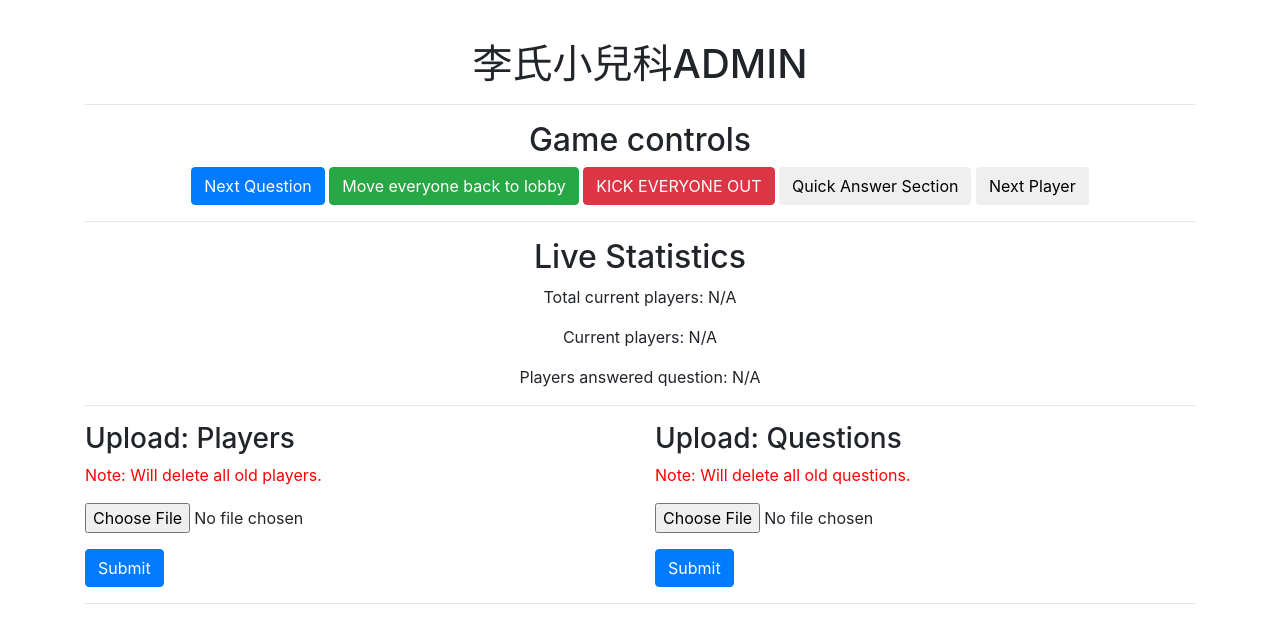
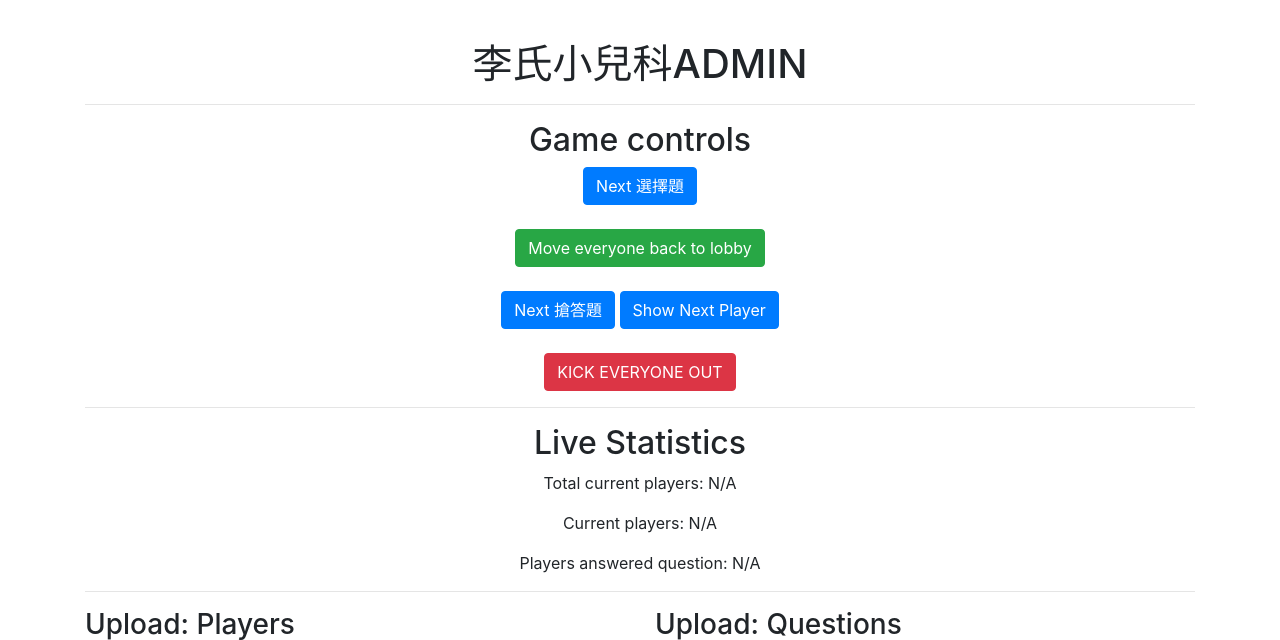
Before and after one commit to choyiny/answer-me, a Flask app: template answer/templates/admin.html in a window 1280 px wide. Shown: the top 640 px of the page. Before the commit the page ends 604 px from the top, so only its background shows below. Run offline with Flask 2, Linux system fonts and the light colour scheme; the template is opened without the code that fills it, so the values that code supplies are empty; some libraries are stand-ins or nearby versions.

Commit message:
admin panel changes

```diff
--- a/answer/app.py
+++ b/answer/app.py
@@ -116,7 +116,6 @@ def import_questions():
     if not file_handle:
         return gen_response({'success': False})
 
-    # TODO: read some csv into list
     csv_reader = csv.reader([line.decode("utf-8") for line in file_handle.readlines()])
 
     for question, correct, wrong1, wrong2, wrong3 in csv_reader:
--- a/answer/templates/admin.html
+++ b/answer/templates/admin.html
@@ -20,11 +20,22 @@
     <hr>
     <div class="container text-center">
         <h2>Game controls</h2>
-        <button class="btn btn-primary next-question">Next Question</button>
-        <button class="btn btn-success move-to-lobby">Move everyone back to lobby</button>
-        <button class="btn btn-danger reset-to-login">KICK EVERYONE OUT</button>
-        <button class="btn quick-answer-section">Quick Answer Section</button>
-        <button class="btn next-player">Next Player</button>
+        <div class="form-block">
+            <button class="btn btn-primary next-question">Next 選擇題</button>
+        </div>
+        <br>
+        <div class="form-block">
+            <button class="btn btn-success move-to-lobby">Move everyone back to lobby</button>
+        </div>
+        <br>
+        <div class="form-block">
+            <button class="btn btn-primary quick-answer-section">Next 搶答題</button>
+            <button class="btn btn-primary next-player">Show Next Player</button>
+        </div>
+        <br>
+        <div class="form-block">
+            <button class="btn btn-danger reset-to-login">KICK EVERYONE OUT</button>
+        </div>
     </div>
     <hr>
     <div class="container text-center">
```
Also changed, not shown: answer/templates/tv.html (+6 -8 lines).
